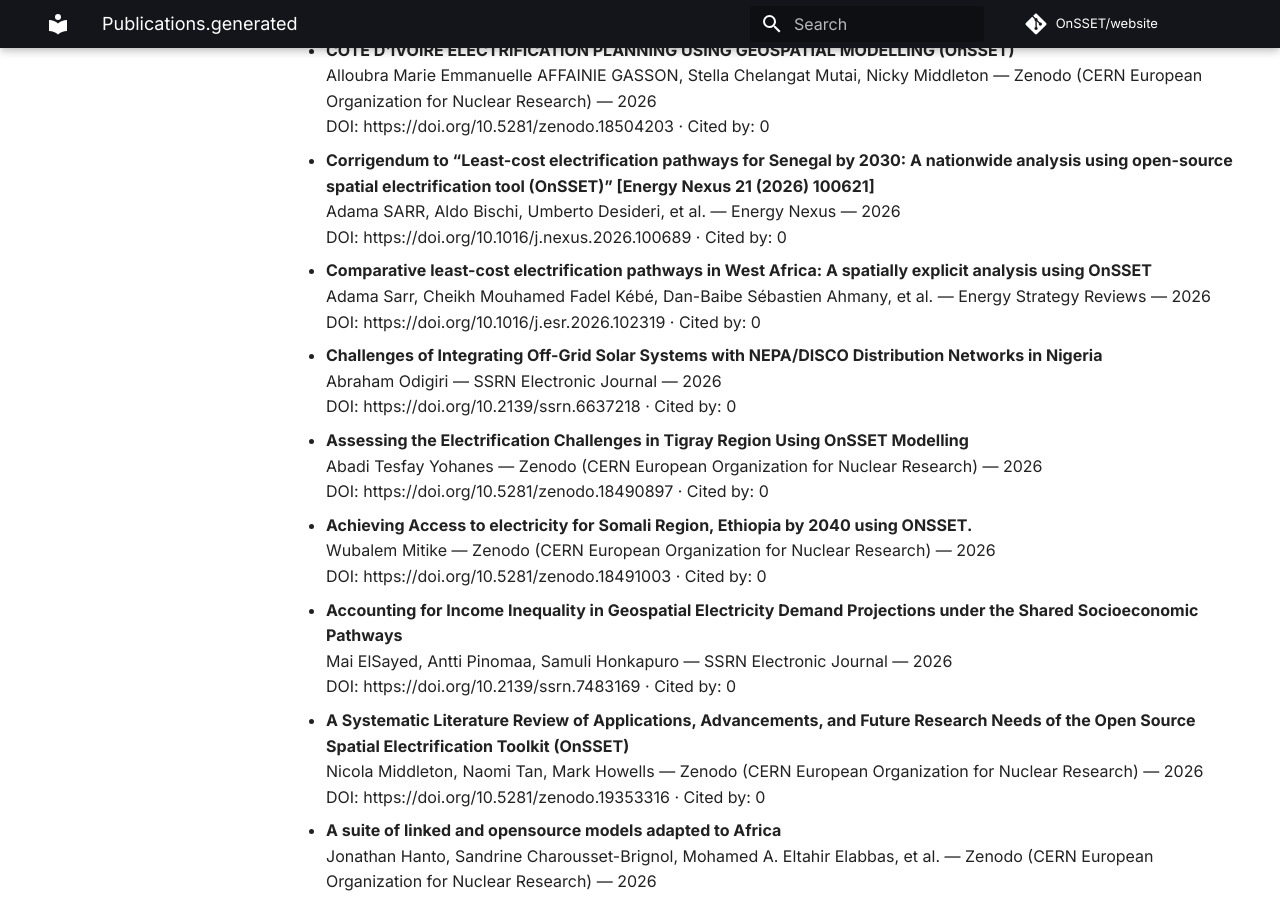
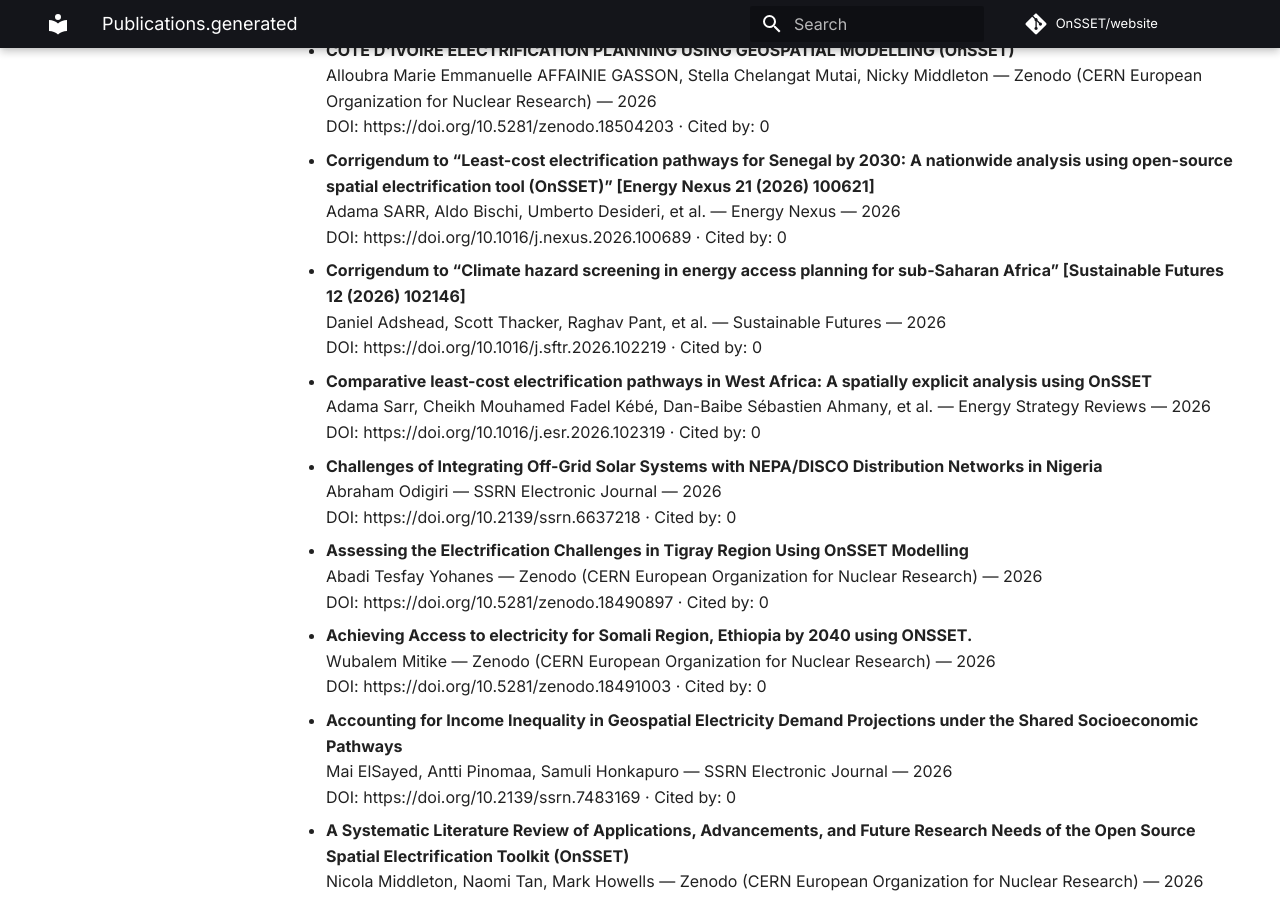
Before and after one commit to OnSSET/website, an MkDocs documentation site: the page built from docs/publications.generated.md, in a window 1280 px wide and 900 px high, scrolled down 6544 px. Built offline with MkDocs 1.6.1 and Material for MkDocs 9.7.7, drawn with Linux system fonts in a browser that asks for light colours; comment, search, counter and statistics services are not loaded; some of the changed text lies outside the part shown.

Commit message:
Auto-update publications

```diff
--- a/docs/publications.generated.md
+++ b/docs/publications.generated.md
@@ -266,6 +266,10 @@ No results found.
   Adama SARR, Aldo Bischi, Umberto Desideri, et al. — Energy Nexus — 2026
   DOI: https://doi.org/10.1016/j.nexus.2026.100689 · Cited by: 0
 
+- **Corrigendum to “Climate hazard screening in energy access planning for sub-Saharan Africa” [Sustainable Futures 12 (2026) 102146]**
+  Daniel Adshead, Scott Thacker, Raghav Pant, et al. — Sustainable Futures — 2026
+  DOI: https://doi.org/10.1016/j.sftr.2026.102219 · Cited by: 0
+
 - **Comparative least-cost electrification pathways in West Africa: A spatially explicit analysis using OnSSET**
   Adama Sarr, Cheikh Mouhamed Fadel Kébé, Dan-Baibe Sébastien Ahmany, et al. — Energy Strategy Reviews — 2026
   DOI: https://doi.org/10.1016/j.esr.2026.102319 · Cited by: 0
```
Also changed, not shown: other parts of docs/publications.generated.md (+0 -4 lines).
